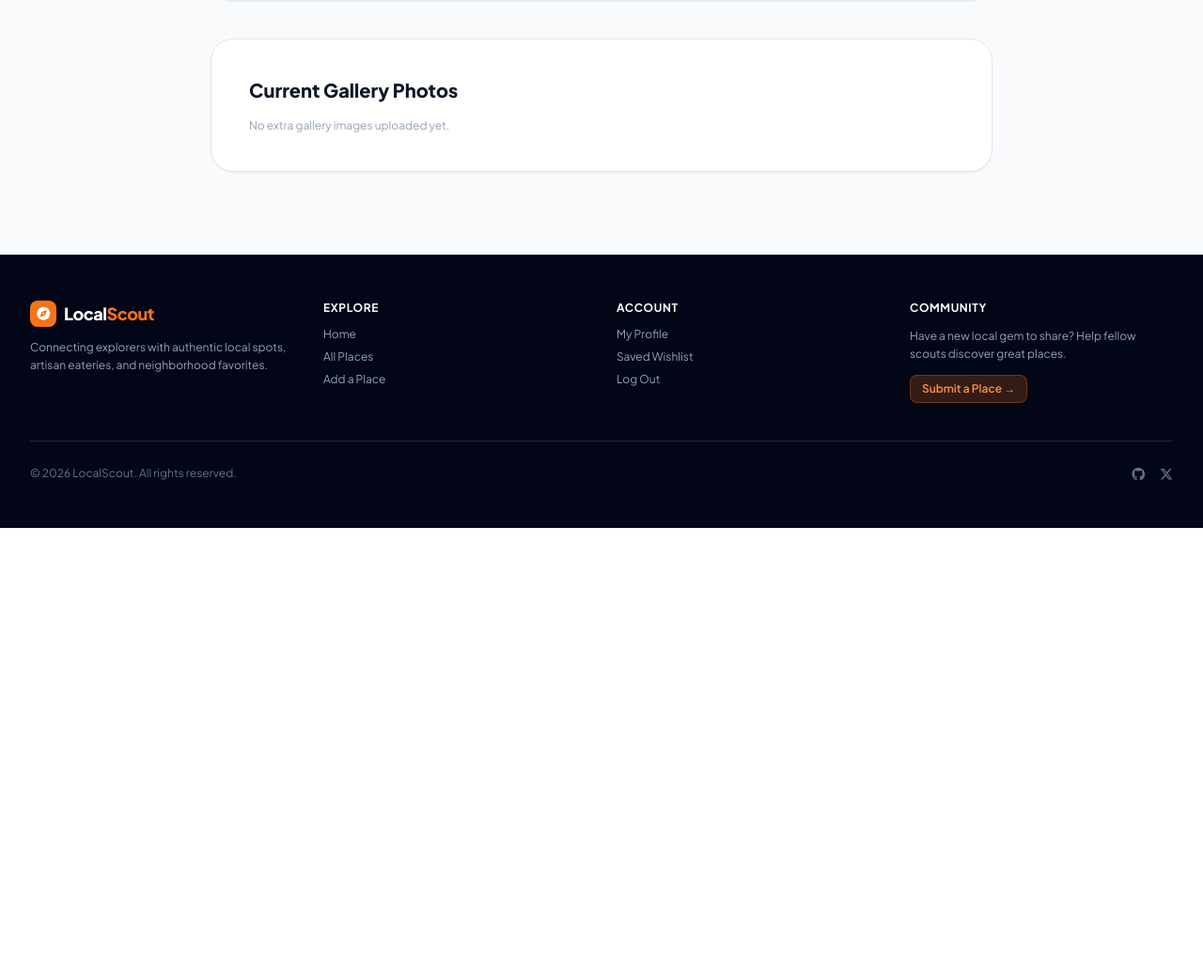
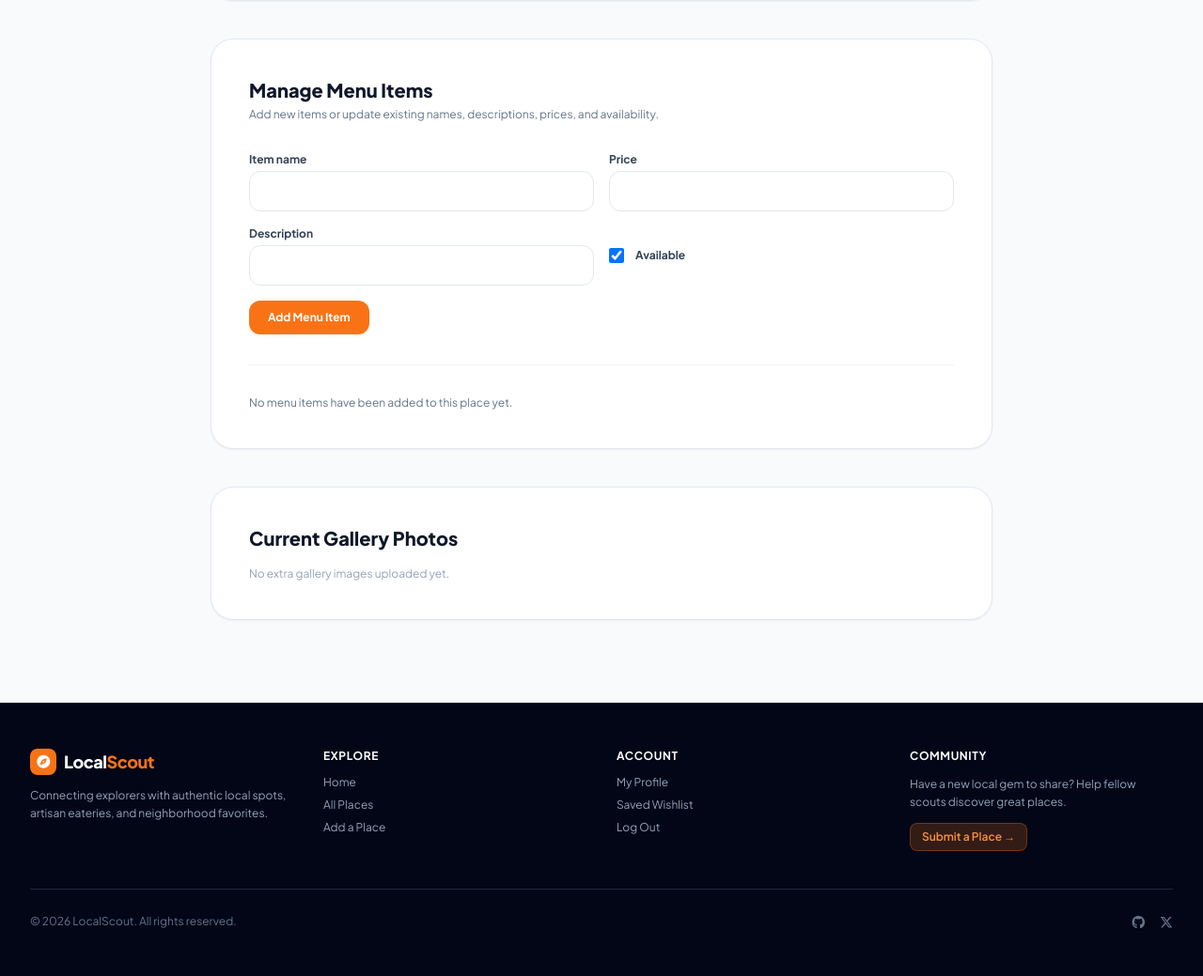
Before and after one commit to 00dep/LocalScout, a Django app: page /place/7/edit/ in a window 1280 px wide. Shown: the part 1107-2146 px from the top of the page at 94% size. Before the commit the page ends 1669 px from the top, so only its background shows below. Run offline with Django 5.2, Linux system fonts and the light colour scheme; a user stored in the database is signed in; data comes from the database, SQL or seed files in the repository; tables that the repository leaves empty hold one stand-in row (values such as "Sample post"); parts of the project's set-up code (start-up, migrations or seed data) failed here and were passed over; some libraries are stand-ins or nearby versions.

Commit message:
Enable menu editing and render place maps
Co-authored-by: Copilot <223556219+Copilot@users.noreply.github.com>

```diff
--- a/backend/places/forms.py
+++ b/backend/places/forms.py
@@ -1,6 +1,6 @@
 from django import forms
 from django.contrib.auth.models import User
-from .models import Place
+from .models import MenuItem, Place
 
 
 class UserRegistrationForm(forms.ModelForm):
@@ -54,3 +54,25 @@ class PlaceForm(forms.ModelForm):
             'latitude': forms.NumberInput(attrs={'class': 'form-input', 'placeholder': 'e.g. 23.8103'}),
             'longitude': forms.NumberInput(attrs={'class': 'form-input', 'placeholder': 'e.g. 90.4125'}),
         }
+
+
+class MenuItemForm(forms.ModelForm):
+    price = forms.DecimalField(
+        max_digits=8,
+        decimal_places=2,
+        min_value=0,
+        widget=forms.NumberInput(attrs={
+            'class': 'form-input',
+            'min': '0',
+            'step': '0.01',
+        }),
+    )
+
+    class Meta:
+        model = MenuItem
+        fields = ['name', 'description', 'price', 'is_available']
+        widgets = {
+            'name': forms.TextInput(attrs={'class': 'form-input'}),
+            'description': forms.TextInput(attrs={'class': 'form-input'}),
+            'is_available': forms.CheckboxInput(attrs={'class': 'h-4 w-4'}),
+        }
--- a/backend/places/templates/places/edit_place.html
+++ b/backend/places/templates/places/edit_place.html
@@ -107,6 +107,75 @@
         </form>
     </div>
 
+    <section id="menu-management" class="bg-white rounded-3xl border border-slate-200 p-6 sm:p-10 shadow-sm mb-10 space-y-8">
+        <div>
+            <h2 class="text-xl font-black text-slate-900">Manage Menu Items</h2>
+            <p class="mt-1 text-xs text-slate-500">Add new items or update existing names, descriptions, prices, and availability.</p>
+        </div>
+
+        <form method="POST" action="{% url 'add_menu_item' place.pk %}" class="grid grid-cols-1 sm:grid-cols-2 gap-4 border-b border-slate-100 pb-8">
+            {% csrf_token %}
+            <div class="space-y-1">
+                <label for="{{ menu_form.name.id_for_label }}" class="block text-xs font-bold text-slate-700">Item name</label>
+                {{ menu_form.name }}
+                {{ menu_form.name.errors }}
+            </div>
+            <div class="space-y-1">
+                <label for="{{ menu_form.price.id_for_label }}" class="block text-xs font-bold text-slate-700">Price</label>
+                {{ menu_form.price }}
+                {{ menu_form.price.errors }}
+            </div>
+            <div class="space-y-1">
+                <label for="{{ menu_form.description.id_for_label }}" class="block text-xs font-bold text-slate-700">Description</label>
+                {{ menu_form.description }}
+            </div>
+            <div class="flex items-center gap-3">
+                {{ menu_form.is_available }}
+                <label for="{{ menu_form.is_available.id_for_label }}" class="text-xs font-bold text-slate-700">Available</label>
+            </div>
+            <button type="submit" class="sm:col-span-2 justify-self-start px-5 py-2.5 bg-orange-500 hover:bg-orange-600 text-white text-xs font-bold rounded-xl transition">
+                Add Menu Item
+            </button>
+        </form>
+
+        <div class="space-y-5">
+            {% for item in place.menu_items.all %}
+            <div class="rounded-2xl border border-slate-200 p-4 sm:p-5">
+                <form method="POST" action="{% url 'edit_menu_item' item.pk %}" class="grid grid-cols-1 sm:grid-cols-2 gap-4">
+                    {% csrf_token %}
+                    <div class="space-y-1">
+                        <label for="menu-name-{{ item.pk }}" class="block text-xs font-bold text-slate-700">Item name</label>
+                        <input id="menu-name-{{ item.pk }}" name="name" type="text" value="{{ item.name }}" required maxlength="100" class="form-input">
+                    </div>
+                    <div class="space-y-1">
+                        <label for="menu-price-{{ item.pk }}" class="block text-xs font-bold text-slate-700">Price</label>
+                        <input id="menu-price-{{ item.pk }}" name="price" type="number" value="{{ item.price }}" min="0" step="0.01" required class="form-input">
+                    </div>
+                    <div class="space-y-1">
+                        <label for="menu-description-{{ item.pk }}" class="block text-xs font-bold text-slate-700">Description</label>
+                        <input id="menu-description-{{ item.pk }}" name="description" type="text" value="{{ item.description }}" class="form-input">
+                    </div>
+                    <div class="flex items-center gap-3">
+                        <input id="menu-available-{{ item.pk }}" name="is_available" type="checkbox" value="on" {% if item.is_available %}checked{% endif %} class="h-4 w-4">
+                        <label for="menu-available-{{ item.pk }}" class="text-xs font-bold text-slate-700">Available</label>
+                    </div>
+                    <button type="submit" class="justify-self-start px-5 py-2.5 bg-slate-900 hover:bg-orange-500 text-white text-xs font-bold rounded-xl transition">
+                        Save Item
+                    </button>
+                </form>
+                <form method="POST" action="{% url 'delete_menu_item' item.pk %}" class="mt-3">
+                    {% csrf_token %}
+                    <button type="submit" class="px-4 py-2 bg-rose-50 hover:bg-rose-100 text-rose-700 text-xs font-bold rounded-xl transition">
+                        Delete Item
+                    </button>
+                </form>
+            </div>
+            {% empty %}
+            <p class="text-xs text-slate-500">No menu items have been added to this place yet.</p>
+            {% endfor %}
+        </div>
+    </section>
+
     <!-- Existing Gallery Images Section -->
     <div class="bg-white rounded-3xl border border-slate-200 p-6 sm:p-10 shadow-sm mb-10">
         <h2 class="text-xl font-black text-slate-900 mb-4">Current Gallery Photos</h2>
--- a/backend/places/urls.py
+++ b/backend/places/urls.py
@@ -17,6 +17,7 @@ urlpatterns = [
     path('place/<int:pk>/edit/', views.edit_place, name='edit_place'),
     path('place/<int:pk>/delete/', views.delete_place, name='delete_place'),  # <--- এই লাইনটি যোগ করুন
     path('place/<int:pk>/add-menu/', views.add_menu_item, name='add_menu_item'),
+    path('menu-item/<int:item_id>/edit/', views.edit_menu_item, name='edit_menu_item'),
     path('menu-item/<int:item_id>/delete/', views.delete_menu_item, name='delete_menu_item'),
     path('gallery-image/<int:image_id>/delete/', views.delete_gallery_image, name='delete_gallery_image'),
 
--- a/backend/places/views_legacy.py
+++ b/backend/places/views_legacy.py
@@ -4,6 +4,7 @@ from decimal import Decimal
 import resend
 from django.contrib.auth.hashers import check_password, make_password
 from django.shortcuts import render, get_object_or_404, redirect
+from django.urls import reverse
 from django.db import IntegrityError, transaction
 from django.db.models import BooleanField, Count, Exists, OuterRef, Q, Value
 from django.contrib import messages
@@ -21,7 +22,7 @@ from rest_framework.decorators import api_view
 from rest_framework.response import Response
 
 from .models import Place, Category, Review, UserProfile, PlaceImage, MenuItem
-from .forms import UserRegistrationForm, PlaceForm
+from .forms import MenuItemForm, UserRegistrationForm, PlaceForm
 from .services.otp_service import generate_otp
 
 logger = logging.getLogger(__name__)
@@ -499,7 +500,8 @@ def edit_place(request, pk):
 
     return render(request, 'places/edit_place.html', {
         'form': form,
-        'place': place
+        'place': place,
+        'menu_form': MenuItemForm(initial={'is_available': True}),
     })
 
 
@@ -520,22 +522,36 @@ def delete_place(request, pk):
 @require_POST
 def add_menu_item(request, pk):
     place = get_object_or_404(Place, pk=pk, owner=request.user)
-    name = request.POST.get('name')
-    description = request.POST.get('description', '')
-    price = request.POST.get('price')
-
-    if name and price:
-        MenuItem.objects.create(
-            place=place,
-            name=name,
-            description=description,
-            price=price
-        )
+    form = MenuItemForm(request.POST)
+    if form.is_valid():
+        menu_item = form.save(commit=False)
+        menu_item.place = place
+        menu_item.save()
         messages.success(request, "Menu item added successfully!")
     else:
-        messages.error(request, "Please fill in all required fields.")
+        messages.error(request, "Please correct the menu item details.")
 
-    return redirect('edit_place', pk=place.pk)
+    return redirect(f"{reverse('edit_place', kwargs={'pk': place.pk})}#menu-management")
+
+
+@login_required
+@require_POST
+def edit_menu_item(request, item_id):
+    menu_item = get_object_or_404(
+        MenuItem,
+        pk=item_id,
+        place__owner=request.user,
+    )
+    form = MenuItemForm(request.POST, instance=menu_item)
+    if form.is_valid():
+        form.save()
+        messages.success(request, "Menu item updated successfully.")
+    else:
+        messages.error(request, "Please correct the menu item details.")
+
+    return redirect(
+        f"{reverse('edit_place', kwargs={'pk': menu_item.place_id})}#menu-management"
+    )
 
 
 @login_required
```
Also changed, not shown: backend/places/templates/places/place_detail.html (+27 -6 lines), backend/places/tests.py (+80 -0 lines).
